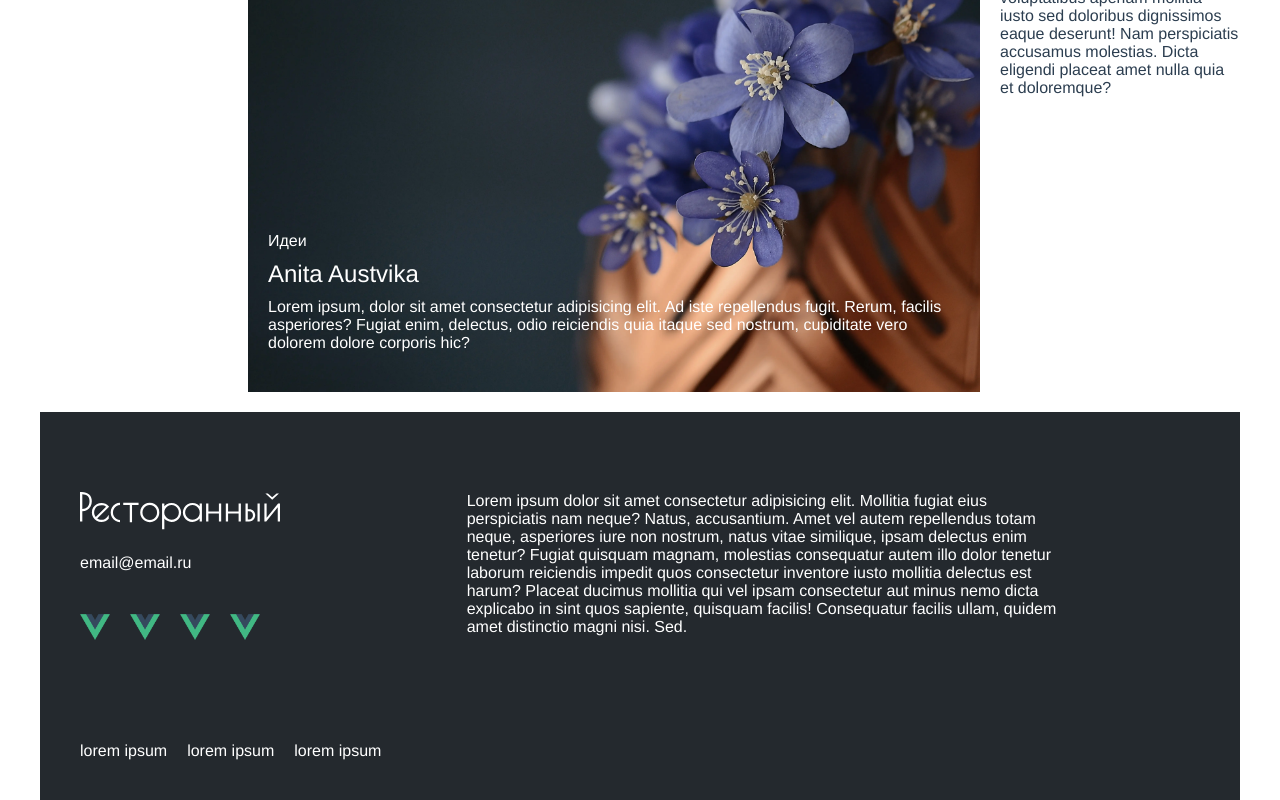
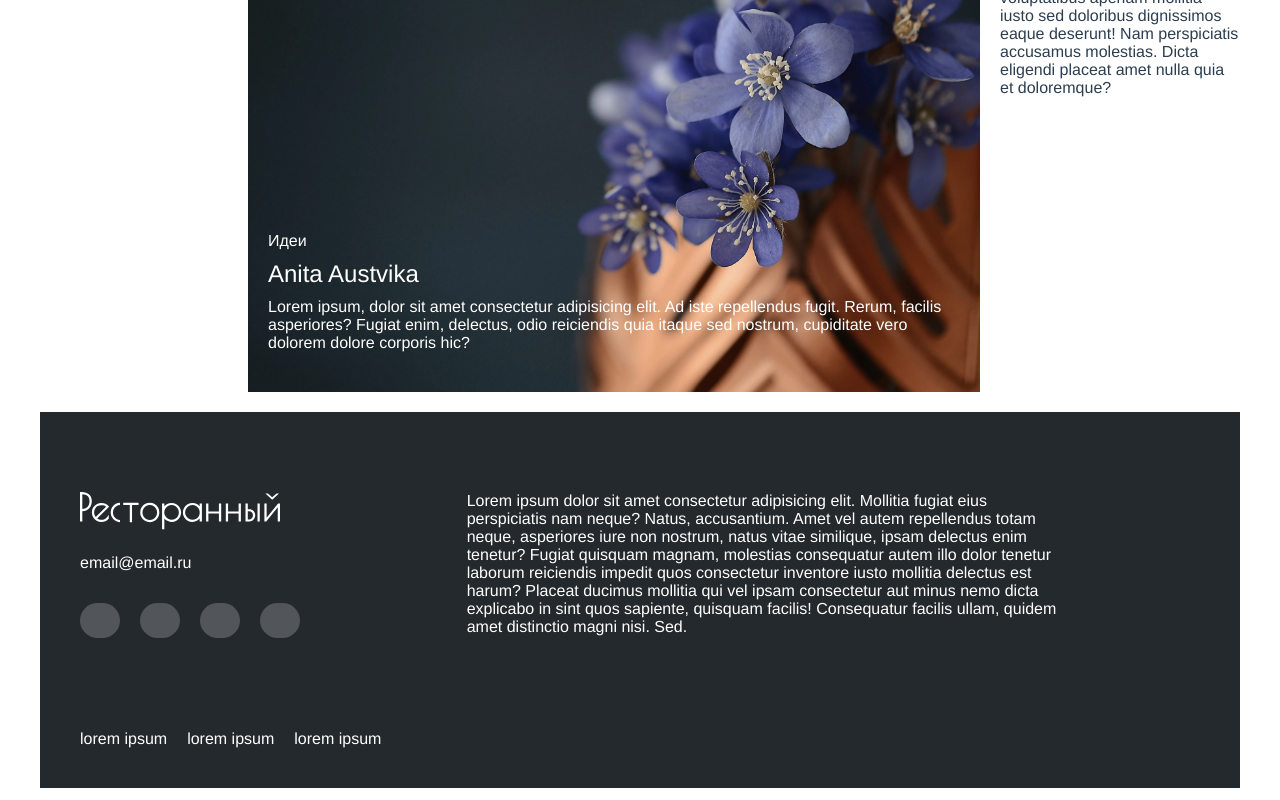
Before and after one commit to oreshkindev/restresource.ru, a Vue app: page / in a window 1280 px wide. Shown: the part 1407-2207 px from the top of the page. Built offline with nearby package versions, Linux system fonts and the light colour scheme.

Commit message:
change to SocialMedia

```diff
--- a/src/components/SocialMedia.vue
+++ b/src/components/SocialMedia.vue
@@ -3,19 +3,19 @@
 <template>
   <nav>
     <router-link to="/" href="https://ru.wikipedia.org/wiki/HTML" target="_blank">
-      <img src="@/assets/logo.png" alt="/" />
+      <i />
     </router-link>
 
     <router-link to="/" href="https://ru.wikipedia.org/wiki/HTML" target="_blank">
-      <img src="@/assets/logo.png" alt="/" />
+      <i />
     </router-link>
 
     <router-link to="/" href="https://ru.wikipedia.org/wiki/HTML" target="_blank">
-      <img src="@/assets/logo.png" alt="/" />
+      <i />
     </router-link>
 
     <router-link to="/" href="https://ru.wikipedia.org/wiki/HTML" target="_blank">
-      <img src="@/assets/logo.png" alt="/" />
+      <i />
     </router-link>
   </nav>
 </template>
@@ -25,8 +25,10 @@ nav {
   display: flex;
   gap: 20px;
 
-  img {
-    width: 30px;
+  i {
+    background: #525559;
+    border-radius: 50px;
+    padding: 9px 20px;
   }
 }
 </style>
```
